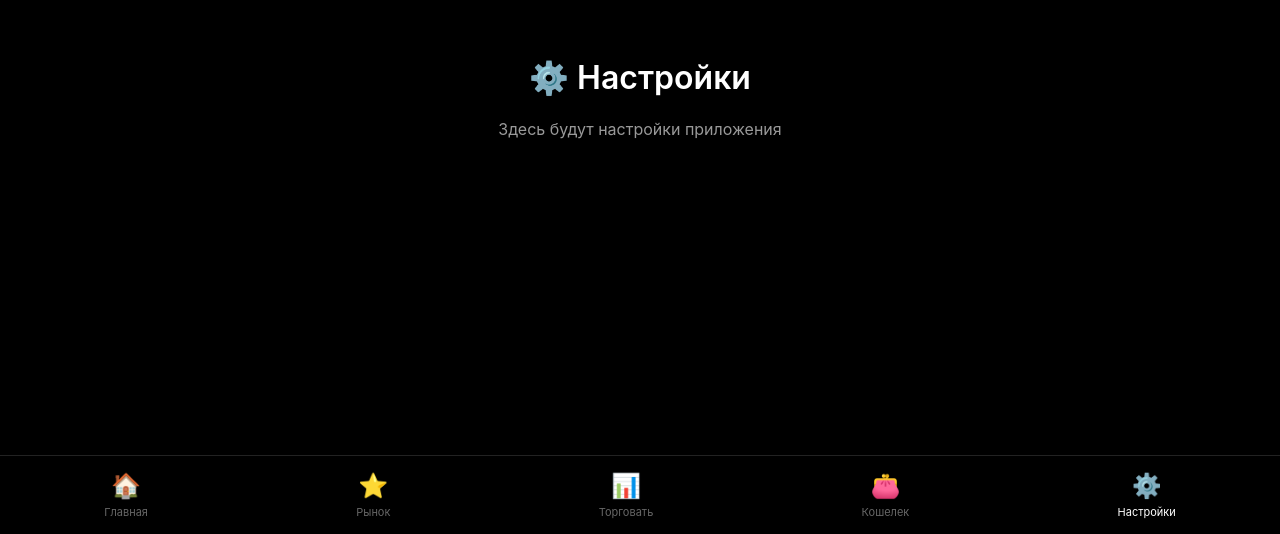
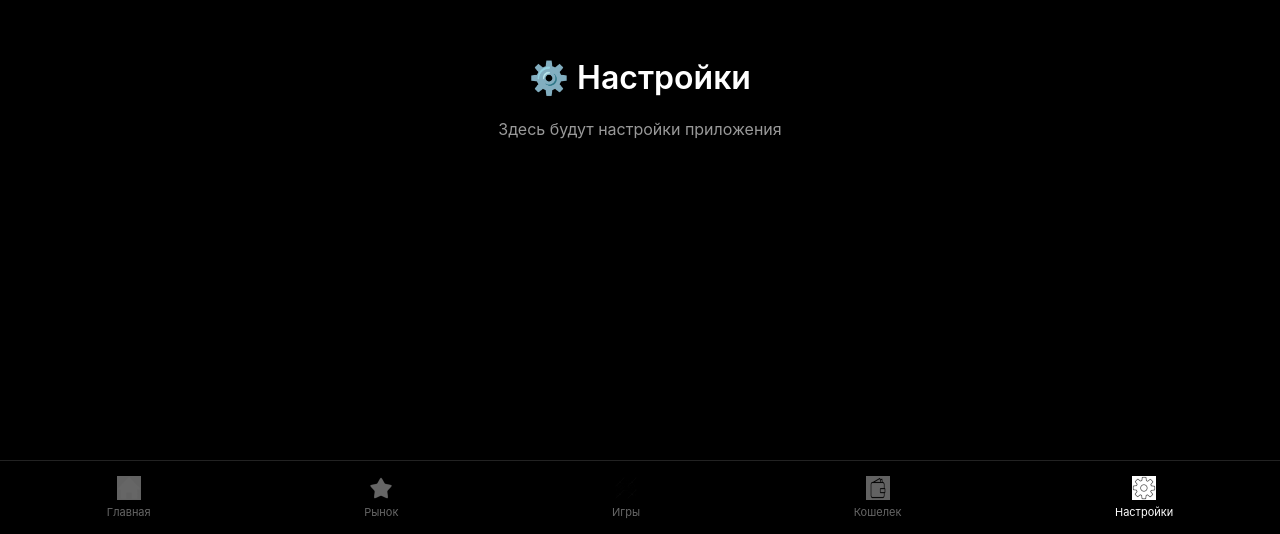
Before and after one commit to bahsusu28-cmd/telegram-bot, a website: page webapp/index.html in a window 1280 px wide. Shown: the part 266-800 px from the top of the page. Drawn offline with Linux system fonts and the light colour scheme.

Commit message:
Add icon images for navigation, change Trade to Games

```diff
--- a/webapp/index.html
+++ b/webapp/index.html
@@ -114,7 +114,19 @@
         }
 
         .nav-icon {
-            font-size: 24px;
+            width: 24px;
+            height: 24px;
+        }
+
+        .nav-icon img {
+            width: 100%;
+            height: 100%;
+            object-fit: contain;
+            opacity: 0.4;
+        }
+
+        .nav-item.active .nav-icon img {
+            opacity: 1;
         }
 
         .nav-label {
@@ -135,23 +147,23 @@
 
         <div class="bottom-nav">
             <div class="nav-item">
-                <div class="nav-icon">🏠</div>
+                <div class="nav-icon"><img src="home.png" alt="Главная"></div>
                 <div class="nav-label">Главная</div>
             </div>
             <div class="nav-item">
-                <div class="nav-icon">⭐</div>
+                <div class="nav-icon"><img src="market.png" alt="Рынок"></div>
                 <div class="nav-label">Рынок</div>
             </div>
             <div class="nav-item">
-                <div class="nav-icon">📊</div>
-                <div class="nav-label">Торговать</div>
+                <div class="nav-icon"><img src="games.png" alt="Игры"></div>
+                <div class="nav-label">Игры</div>
             </div>
             <div class="nav-item">
-                <div class="nav-icon">👛</div>
+                <div class="nav-icon"><img src="wallet.png" alt="Кошелек"></div>
                 <div class="nav-label">Кошелек</div>
             </div>
             <div class="nav-item active">
-                <div class="nav-icon">⚙️</div>
+                <div class="nav-icon"><img src="settings.png" alt="Настройки"></div>
                 <div class="nav-label">Настройки</div>
             </div>
         </div>
```
Also changed, not shown: webapp/games.png (added), webapp/home.png (added), webapp/market.png (added), webapp/settings.png (added), webapp/wallet.png (added).
